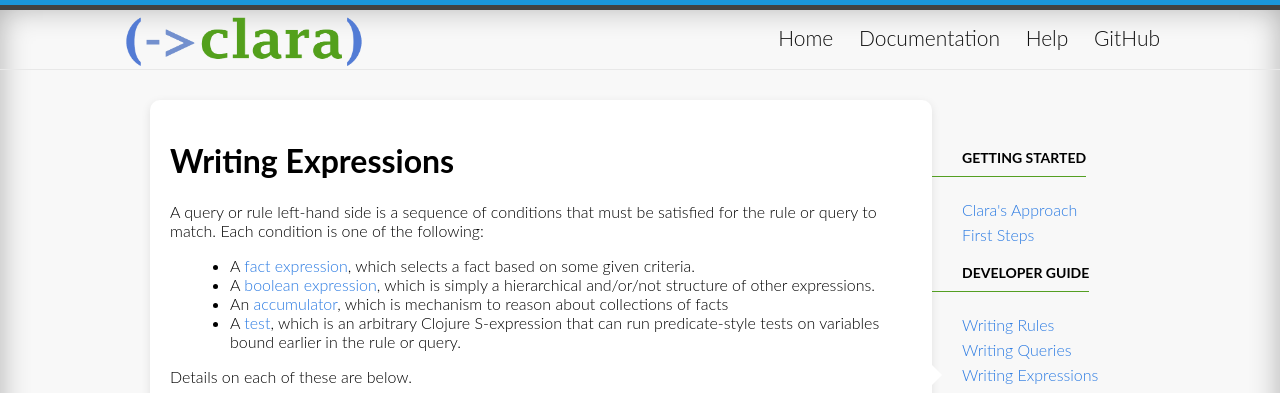
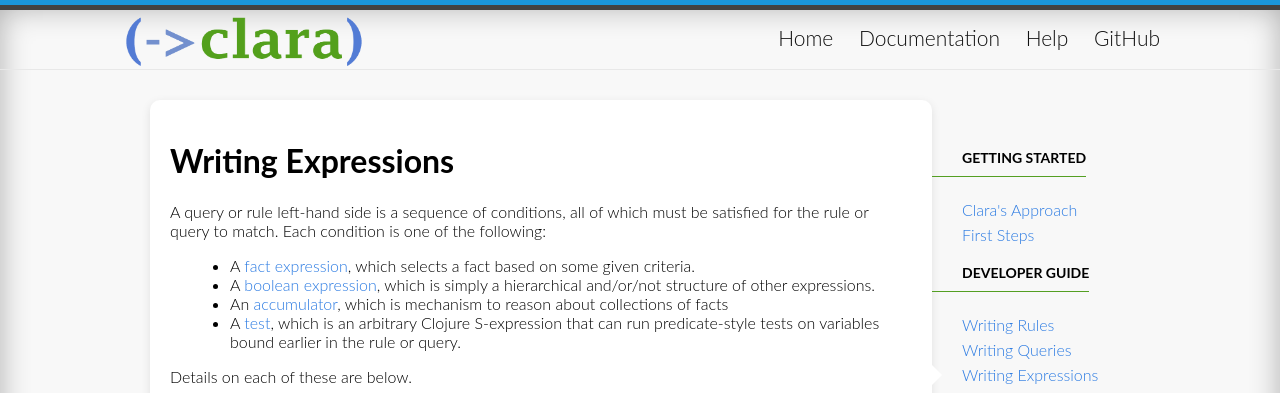
Before and after one commit to oracle-samples/clara-site, a Jekyll site: the page built from _docs/expressions.md, in a window 1280 px wide and 900 px high. Shown: the top 393 px of the window. Built offline with Jekyll 4.4.1, drawn with Linux system fonts in a browser that asks for light colours.

Commit message:
Fix typos

```diff
--- a/_docs/expressions.md
+++ b/_docs/expressions.md
@@ -4,7 +4,7 @@ title: Writing Expressions
 permalink: /docs/expressions/
 ---
 
-A query or rule left-hand side is a sequence of conditions that must be satisfied for the rule or query to match. Each condition is one of the following:
+A query or rule left-hand side is a sequence of conditions, all of which must be satisfied for the rule or query to match. Each condition is one of the following:
 
 * A [fact expression](#fact-expressions), which selects a fact based on some given criteria.
 * A [boolean expression](#boolean-expressions), which is simply a hierarchical and/or/not structure of other expressions.
```
Also changed, not shown: _docs/rules.md (+1 -1 lines).
